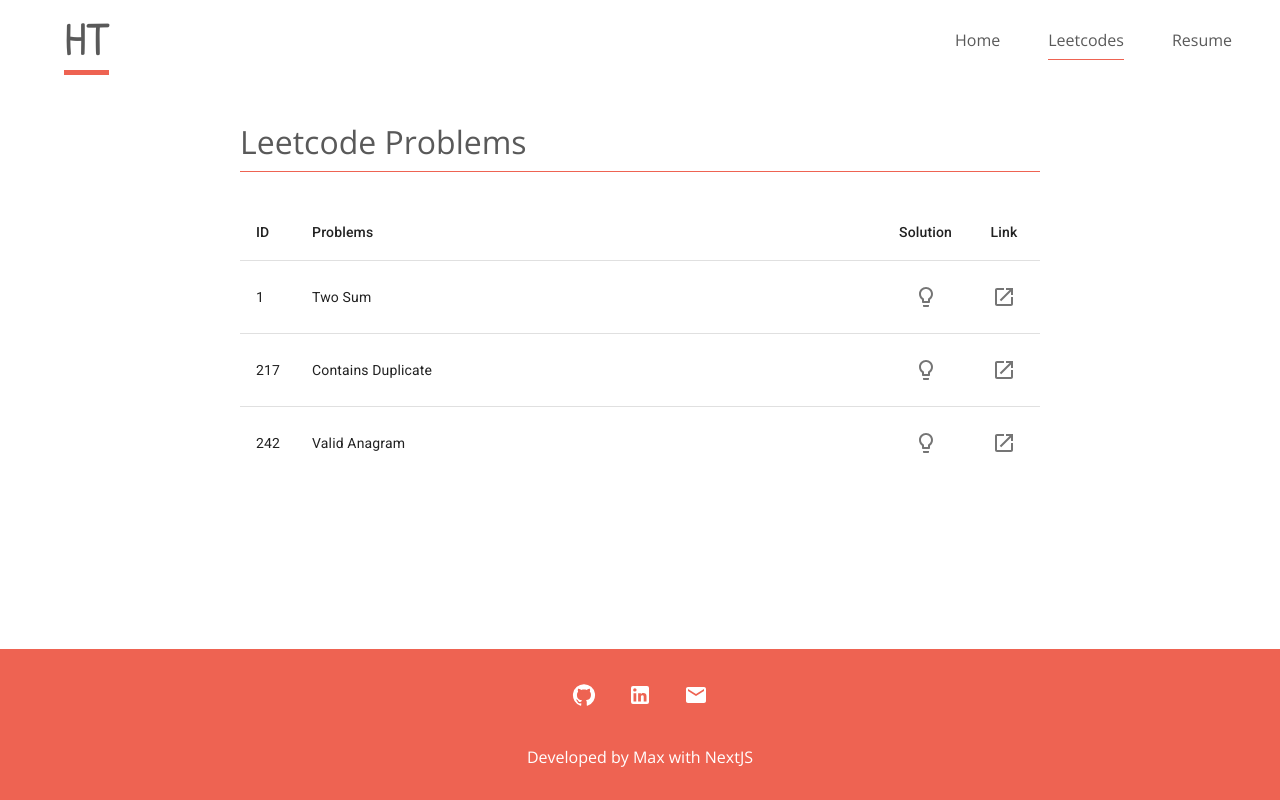
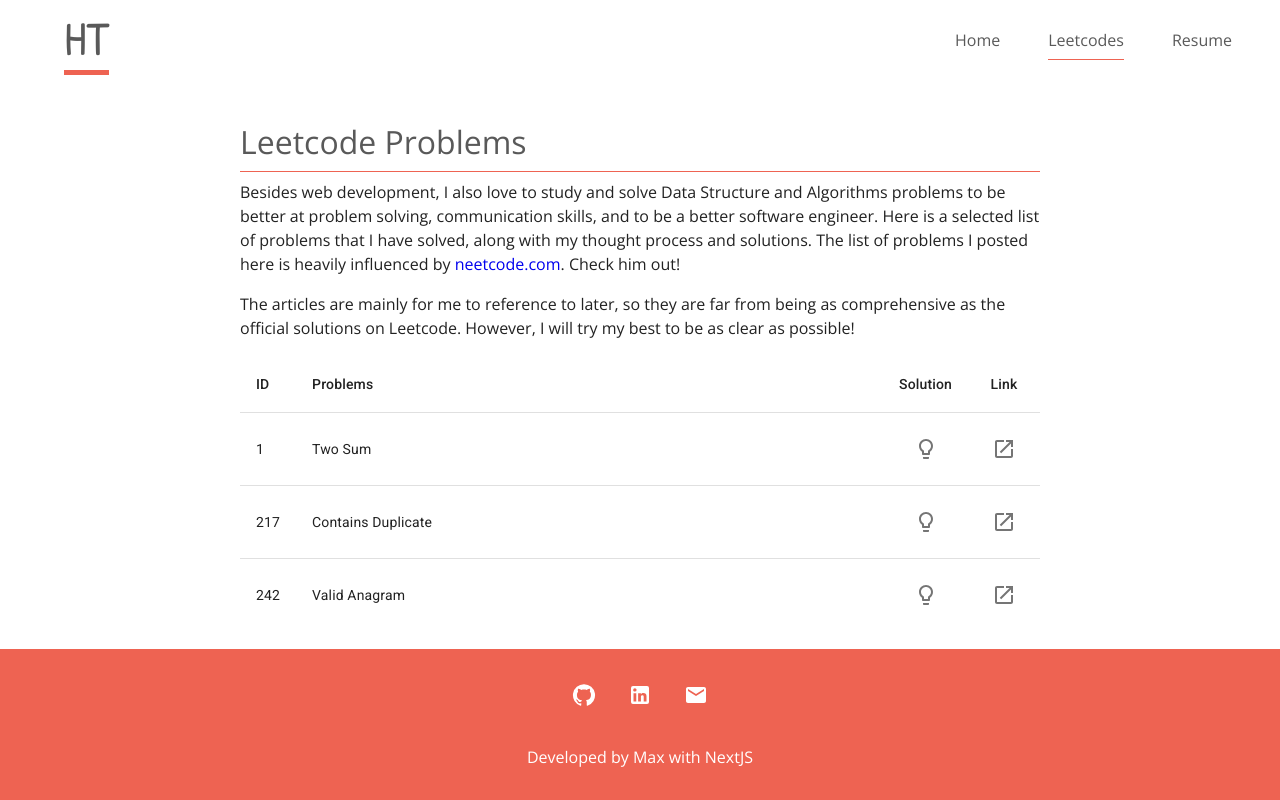
Before and after one commit to max172-hqt/max172-hqt.github.io, a Next.js app: page /leetcodes in a window 1280 px wide. Built offline with nearby package versions, Linux system fonts and the light colour scheme.

Commit message:
feat: Update intro section

```diff
--- a/pages/leetcodes.module.css
+++ b/pages/leetcodes.module.css
@@ -3,6 +3,6 @@
     margin: 0 auto;
 }
 
-.container h2 {
+.container p {
     margin-bottom: 1em;
 }
--- a/pages/leetcodes.tsx
+++ b/pages/leetcodes.tsx
@@ -6,13 +6,9 @@ import TableCell from "@mui/material/TableCell";
 import TableContainer from "@mui/material/TableContainer";
 import TableHead from "@mui/material/TableHead";
 import TableRow from "@mui/material/TableRow";
-import Paper from "@mui/material/Paper";
 import Link from "next/link";
-import { dividerClasses, IconButton } from "@mui/material";
-import {
-  Launch,
-  LightbulbOutlined,
-} from "@mui/icons-material";
+import { IconButton } from "@mui/material";
+import { Launch, LightbulbOutlined } from "@mui/icons-material";
 
 export async function getStaticProps() {
   const allPostData = getSortedData();
@@ -73,6 +69,19 @@ export default function Leetcodes({ allPostData }: { allPostData: any }) {
   return (
     <div className={styles.container}>
       <h2>Leetcode Problems</h2>
+      <p>
+        Besides web development, I also love to study and solve Data Structure
+        and Algorithms problems to be better at problem solving, communication skills,
+        and to be a better software engineer. Here is a selected list of problems that I have solved, along with my
+        thought process and solutions. The list of problems I posted here is
+        heavily influenced by <a href="https://neetcode.io/practice">neetcode.com</a>.
+        Check him out!
+      </p>
+      <p>
+        The articles are mainly for me to reference to later, so they are far from being
+        as comprehensive as the official solutions on Leetcode. However, I will try my best
+        to be as clear as possible!
+      </p>
       <ProblemTable posts={allPostData} />
     </div>
   );
--- a/styles/globals.css
+++ b/styles/globals.css
@@ -63,6 +63,7 @@ main {
   max-width: 100%;
   margin: 0 auto;
   padding: 1em 0;
+  font-family: var(--font-main);
 }
 
 @media (max-width: 767px) {
```
Also changed, not shown: components/Portfolio/Introduction/IntroSection.tsx (+5 -5 lines).
